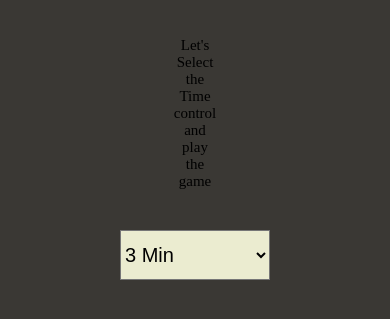
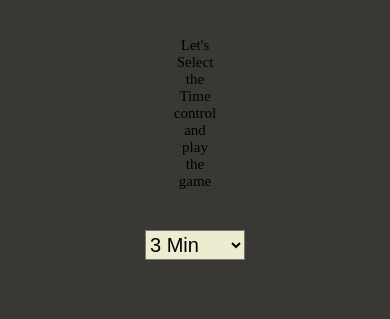
Before and after one commit to deepakkandpal2796/Chess-Mate, a plain HTML site: page index.html in a window 390 px wide. Shown: the part 593-912 px from the top of the page. Drawn offline with Linux system fonts and the light colour scheme.

Commit message:
mobile view

```diff
--- a/style/style.css
+++ b/style/style.css
@@ -144,7 +144,6 @@ html{
 
 .homePage-pic{
     padding: 4rem;
-
 }
 
 .home-img{
@@ -158,7 +157,7 @@ html{
 .btn-container{
     display: flex;
     align-items: center;
-    justify-content: center;
+    justify-content: flex-start;
     flex-direction: column;
 }
 
@@ -240,6 +239,19 @@ html{
         width: 40rem;
         height: 40rem;
     }
+    .btn{
+        font-size: 3rem;
+        padding: 2rem;
+        margin: 2rem;
+    }
+
+    #timePlay{
+        width: 10rem;
+        height: 3rem;
+        font-size: 2rem;
+        background: #EBECD0;
+    }
+
     #chessboard{
         max-width: 40rem;
         height: 40rem;
```
Also changed, not shown: img/d1c24da8-0938-48ee-a4df-ac04935338d2.svg (added), 2 other files.
